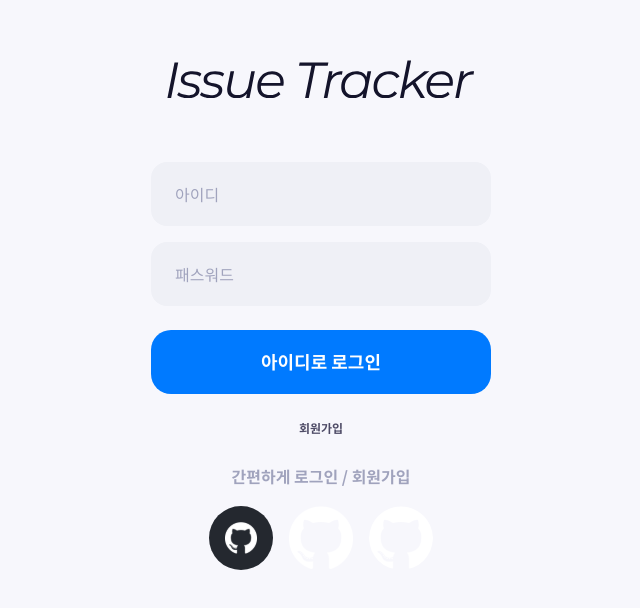
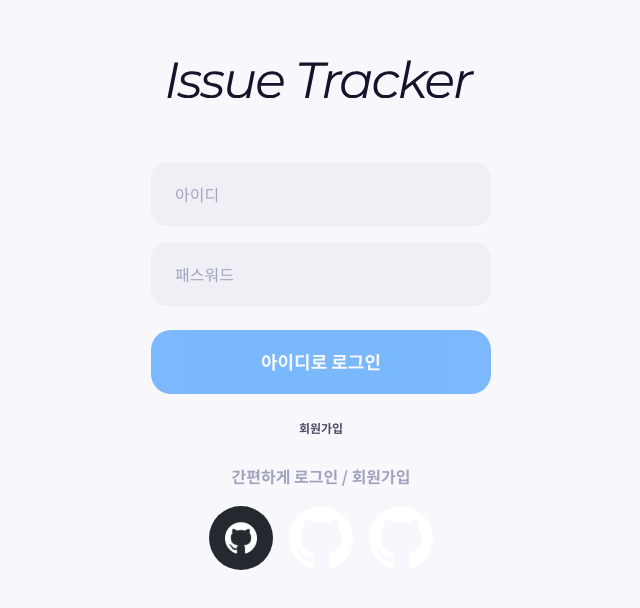
Before and after one commit to mogooee/my-issue-tracker, a React app: page / in a window 1280 px wide. Shown: the part 112-720 px from the top of the page, without its empty margins (319-959 px from the left). Built offline with nearby package versions, Linux system fonts and the light colour scheme; no server answers; a web font is replaced by a local one.

Commit message:
🐛 아이디와 패스워드 모두 입력시 로그인이 활성화되도록 수정

```diff
--- a/src/components/Molecules/CommonLoginForm/index.tsx
+++ b/src/components/Molecules/CommonLoginForm/index.tsx
@@ -43,7 +43,10 @@ const LoginForm = (): JSX.Element => {
     }
   };
 
+  const isDisable = loginForm.id !== '' && loginForm.password !== '';
+
   const handleOnKeyDownEnter = (e: React.KeyboardEvent<HTMLFormElement>) => {
+    if (!isDisable) return;
     if (e.key === 'Enter') {
       login();
     }
@@ -83,7 +86,7 @@ const LoginForm = (): JSX.Element => {
           <br /> 입력하신 내용을 다시 확인해주세요.
         </S.FailMessage>
       )}
-      <Button buttonStyle="STANDARD" label="아이디로 로그인" size="LARGE" handleOnClick={login} />
+      <Button buttonStyle="STANDARD" label="아이디로 로그인" size="LARGE" handleOnClick={login} disabled={!isDisable} />
     </S.LoginForm>
   );
 };
```
